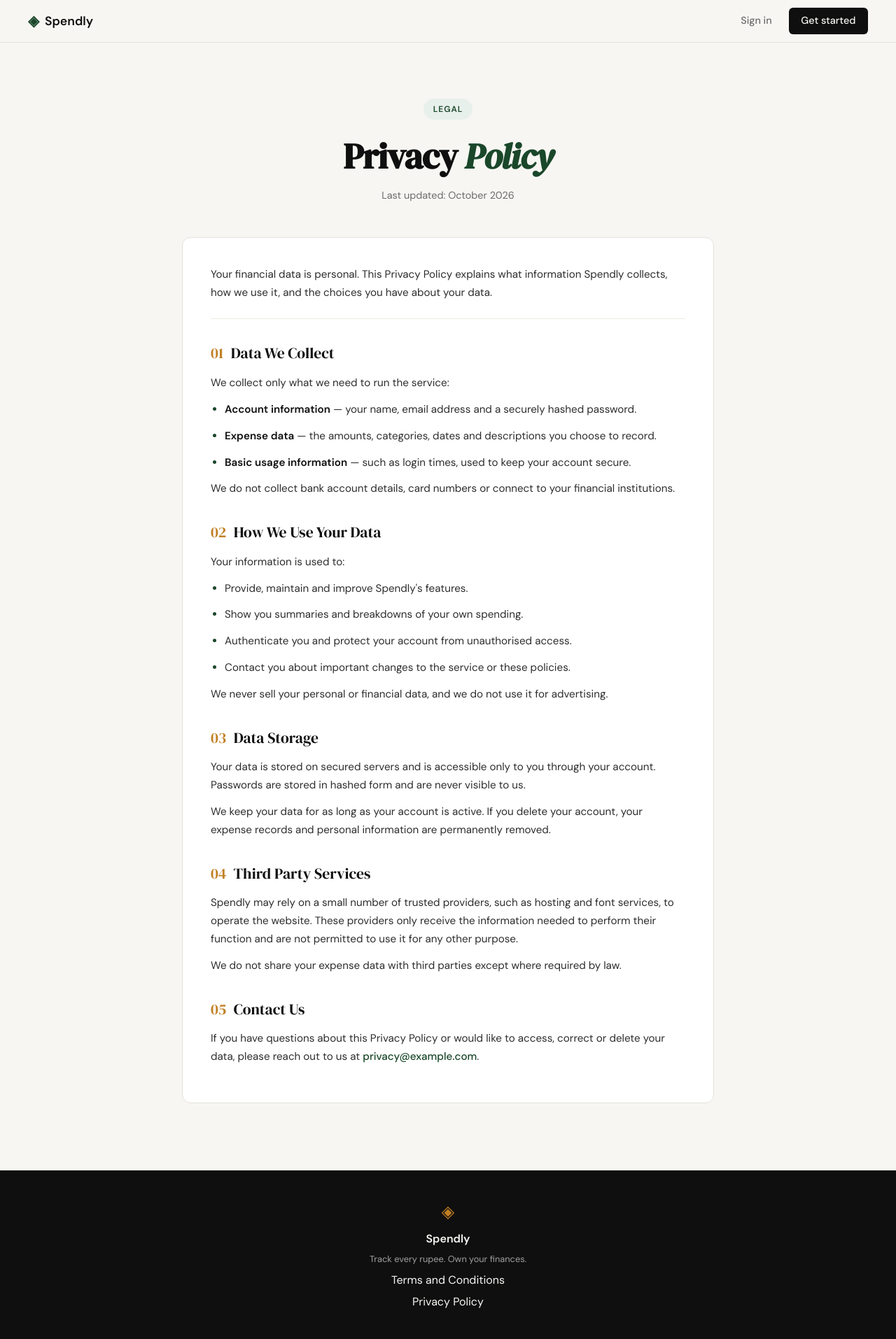
After one commit to melonmusk20/Spendy, a Flask app: page /privacy in a window 1280 px wide. The commit adds this page. Shown: the whole page at 70% size. Run offline with Flask 3, Linux system fonts and the light colour scheme.

Commit message:
landing: add privacy policy page and route

```diff
--- a/app.py
+++ b/app.py
@@ -25,6 +25,11 @@ def login():
 @app.route("/terms")
 def terms():
     return render_template("terms.html")
+
+
+@app.route("/privacy")
+def privacy():
+    return render_template("privacy.html")
 
 
 # ------------------------------------------------------------------ #
--- a/static/css/style.css
+++ b/static/css/style.css
@@ -554,6 +554,12 @@ a { color: inherit; text-decoration: none; }
 
 .legal-card li::marker { color: var(--accent); }
 
+.legal-card strong { color: var(--ink); font-weight: 600; }
+
+.legal-link { color: var(--accent); font-weight: 500; }
+
+.legal-link:hover { text-decoration: underline; }
+
 /* ------------------------------------------------------------------ */
 /* Footer                                                              */
 /* ------------------------------------------------------------------ */
--- a/templates/base.html
+++ b/templates/base.html
@@ -35,7 +35,7 @@
             <span class="footer-name">Spendly</span>
             <p class="footer-copy">Track every rupee. Own your finances.</p>
             <a href="{{ url_for('terms') }}">Terms and Conditions</a>
-            <a href="#">Privacy Policy</a>
+            <a href="{{ url_for('privacy') }}">Privacy Policy</a>
         </div>
     </footer>
 
--- /dev/null
+++ b/templates/privacy.html
@@ -0,0 +1,81 @@
+{% extends "base.html" %}
+
+{% block title %}Privacy Policy — Spendly{% endblock %}
+
+{% block content %}
+
+<section class="legal-section">
+    <div class="legal-inner">
+        <div class="legal-header">
+            <div class="hero-badge">Legal</div>
+            <h1 class="legal-title">Privacy <em>Policy</em></h1>
+            <p class="legal-updated">Last updated: October 2026</p>
+        </div>
+
+        <div class="legal-card">
+            <p class="legal-intro">
+                Your financial data is personal. This Privacy Policy explains what
+                information Spendly collects, how we use it, and the choices you
+                have about your data.
+            </p>
+
+            <h2><span>01</span> Data We Collect</h2>
+            <p>We collect only what we need to run the service:</p>
+            <ul>
+                <li><strong>Account information</strong> — your name, email address and a securely hashed password.</li>
+                <li><strong>Expense data</strong> — the amounts, categories, dates and descriptions you choose to record.</li>
+                <li><strong>Basic usage information</strong> — such as login times, used to keep your account secure.</li>
+            </ul>
+            <p>
+                We do not collect bank account details, card numbers or connect to
+                your financial institutions.
+            </p>
+
+            <h2><span>02</span> How We Use Your Data</h2>
+            <p>Your information is used to:</p>
+            <ul>
+                <li>Provide, maintain and improve Spendly's features.</li>
+                <li>Show you summaries and breakdowns of your own spending.</li>
+                <li>Authenticate you and protect your account from unauthorised access.</li>
+                <li>Contact you about important changes to the service or these policies.</li>
+            </ul>
+            <p>
+                We never sell your personal or financial data, and we do not use it
+                for advertising.
+            </p>
+
+            <h2><span>03</span> Data Storage</h2>
+            <p>
+                Your data is stored on secured servers and is accessible only to you
+                through your account. Passwords are stored in hashed form and are
+                never visible to us.
+            </p>
+            <p>
+                We keep your data for as long as your account is active. If you
+                delete your account, your expense records and personal information
+                are permanently removed.
+            </p>
+
+            <h2><span>04</span> Third Party Services</h2>
+            <p>
+                Spendly may rely on a small number of trusted providers, such as
+                hosting and font services, to operate the website. These providers
+                only receive the information needed to perform their function and
+                are not permitted to use it for any other purpose.
+            </p>
+            <p>
+                We do not share your expense data with third parties except where
+                required by law.
+            </p>
+
+            <h2><span>05</span> Contact Us</h2>
+            <p>
+                If you have questions about this Privacy Policy or would like to
+                access, correct or delete your data, please reach out to us at
+                <a class="legal-link" href="mailto:privacy@example.com">privacy@example.com</a>.
+            </p>
+        </div>
+    </div>
+</section>
+
+{% endblock %}
```
